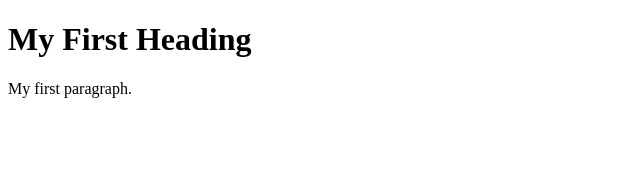
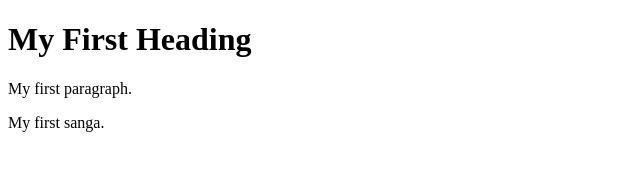
Before and after one commit to fblaron/lecture, a plain HTML site: page index.html in a window 1280 px wide. Shown: the whole page, without its empty margins (0-640 px from the left). Drawn offline with Linux system fonts and the light colour scheme.

Commit message:
index at separate branch

```diff
--- a/index.html
+++ b/index.html
@@ -4,6 +4,6 @@
 
           <h1>My First Heading</h1>
           <p>My first paragraph.</p>
-
+          <p>My first sanga.</p>
         </body>
 </html>
```
